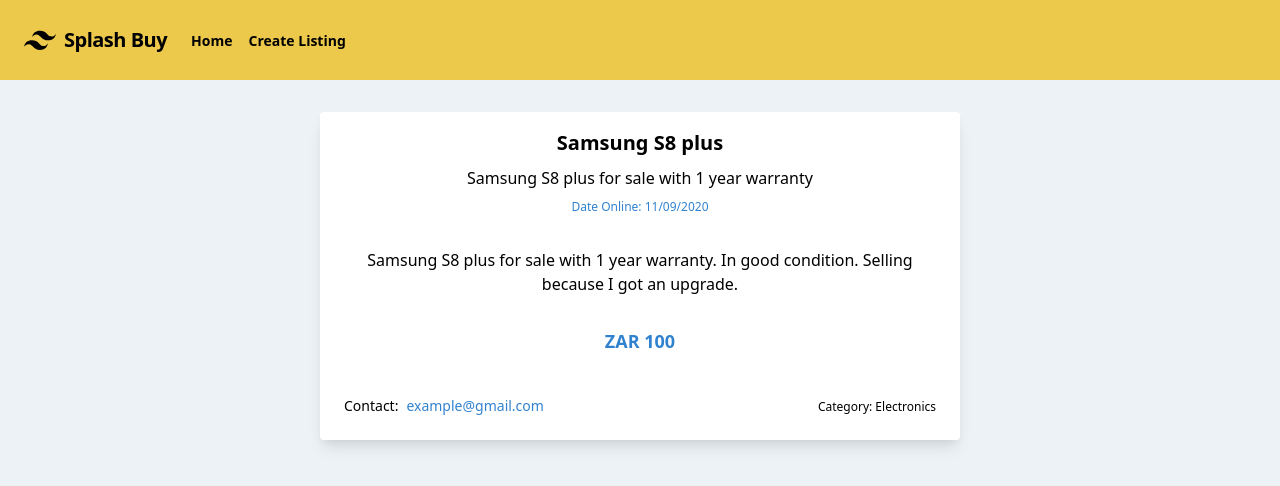
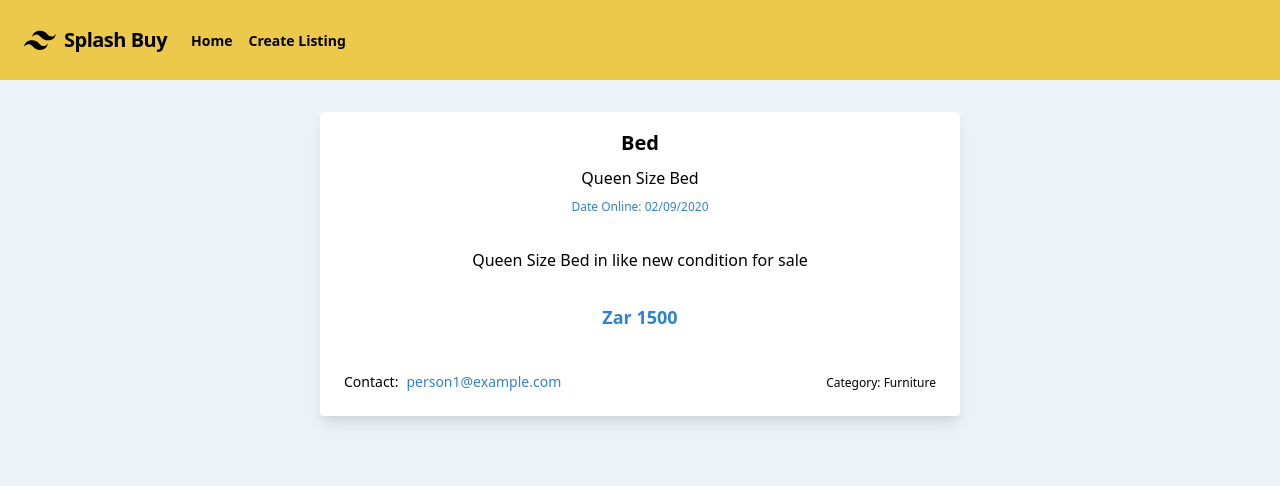
Before and after one commit to leshayface/6-search-listings, a React (Create React App) app: page /listing/1 in a window 1280 px wide. Shown: the top 486 px of the page. Built offline with nearby package versions, Linux system fonts and the light colour scheme; data requests are answered from the project's data file.

Commit message:
feat(ListingDetails): display data by id

```diff
--- a/server/db.json
+++ b/server/db.json
@@ -5,9 +5,10 @@
       "title": "Bed",
       "slug": "Queen Size Bed",
       "description": "Queen Size Bed in like new condition for sale",
-      "date Online": "02/09/2020",
-      "date Offline": "20/10/2020",
+      "dateOnline": "02/09/2020",
+      "dateOffline": "20/10/2020",
       "currency": "Zar",
+      "price": 1500,
       "email": "person1@example.com",
       "category": "Furniture"
     },
@@ -16,9 +17,10 @@
       "title": "Samsung S8 plus",
       "slug": "Samsung S8 plus for sale with 1 year warranty",
       "description": "Samsung S8 plus for sale with 1 year warranty. In good condition. Selling because I got an upgrade.",
-      "date Online": "03/09/2020",
-      "date Offline": "08/10/2020",
+      "dateOnline": "03/09/2020",
+      "dateOffline": "08/10/2020",
       "currency": "Zar",
+      "price": 18000,
       "email": "person2@example.com",
       "category": "Electronics"
     }
--- a/src/components/listing/ListingDetails.tsx
+++ b/src/components/listing/ListingDetails.tsx
@@ -1,21 +1,59 @@
-import React from 'react';
+import React, {useEffect, useState} from 'react';
 
-export default function ListingDetails() {
+export interface Values {
+  id: number,
+  title: string,
+  slug: string,
+  dateOnline: string,
+  dateOffline: string,
+  description: string,
+  price: number,
+  currency: string,
+  email: string,
+  category: string
+}
+
+const defaultValues: Values = {
+  id: 0,
+  title: "",
+  slug: "",
+  dateOnline: "",
+  dateOffline: "",
+  description: "",
+  price: 0,
+  currency: "",
+  email: "",
+  category: ""
+}
+
+export default function ListingDetails(props:any) {
+  const [data, setData] = useState(defaultValues as Values);
+
+  useEffect(() => {
+    const getData = async () => {
+      const { params } = props.match;
+      const response =  await fetch(`http://localhost:5000/listings/${params.id}`);
+      const listing = await response.json();
+      setData(listing);
+    }
+    getData();
+  }, []);
+
   return (
     <div className="flex flex-col items-center bg-gray-200 h-screen">
         <div className="bg-white rounded overflow-hidden shadow-lg my-8 w-4/5 md:w-3/6 text-center">
           <div className="px-6 py-4">
-            <div className="font-bold text-xl mb-2">Samsung S8 plus</div>
-            <div className="font-medium text-md mb-2">Samsung S8 plus for sale with 1 year warranty</div>
-            <div className="text-xs text-blue-600">Date Online: 11/09/2020</div>
-            <div className="text-md my-8">Samsung S8 plus for sale with 1 year warranty. In good condition. Selling because I got an upgrade.</div>
-            <div className="text-lg font-semibold text-blue-600 mt-8">ZAR 100</div>
+            <div className="font-bold text-xl mb-2">{data.title}</div>
+            <div className="font-medium text-md mb-2">{data.slug}</div>
+            <div className="text-xs text-blue-600">Date Online: {data.dateOnline}</div>
+            <div className="text-md my-8">{data.description}</div>
+            <div className="text-lg font-semibold text-blue-600 mt-8">{data.currency} {data.price}</div>
             <div className="flex items-end mt-8 mb-2">
               <div className="flex items-end justify-start">
                 <div className="font-medium text-sm text-md mt-2 mr-2">Contact:</div>
-                <div className="font-medium text-sm text-md text-blue-600">example@gmail.com</div>
+                <div className="font-medium text-sm text-md text-blue-600">{data.email}</div>
               </div>
-              <div className="text-xs flex w-full justify-end">Category: Electronics</div>
+              <div className="text-xs flex w-full justify-end">Category: {data.category}</div>
             </div>
           </div>
         </div>
```
